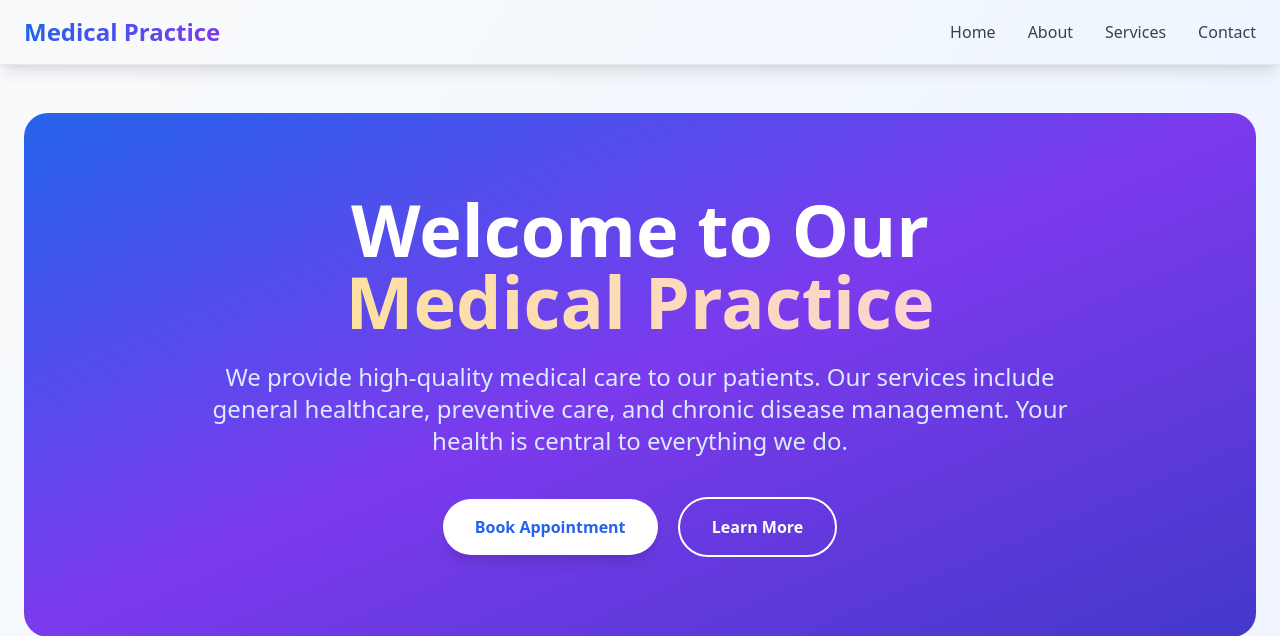
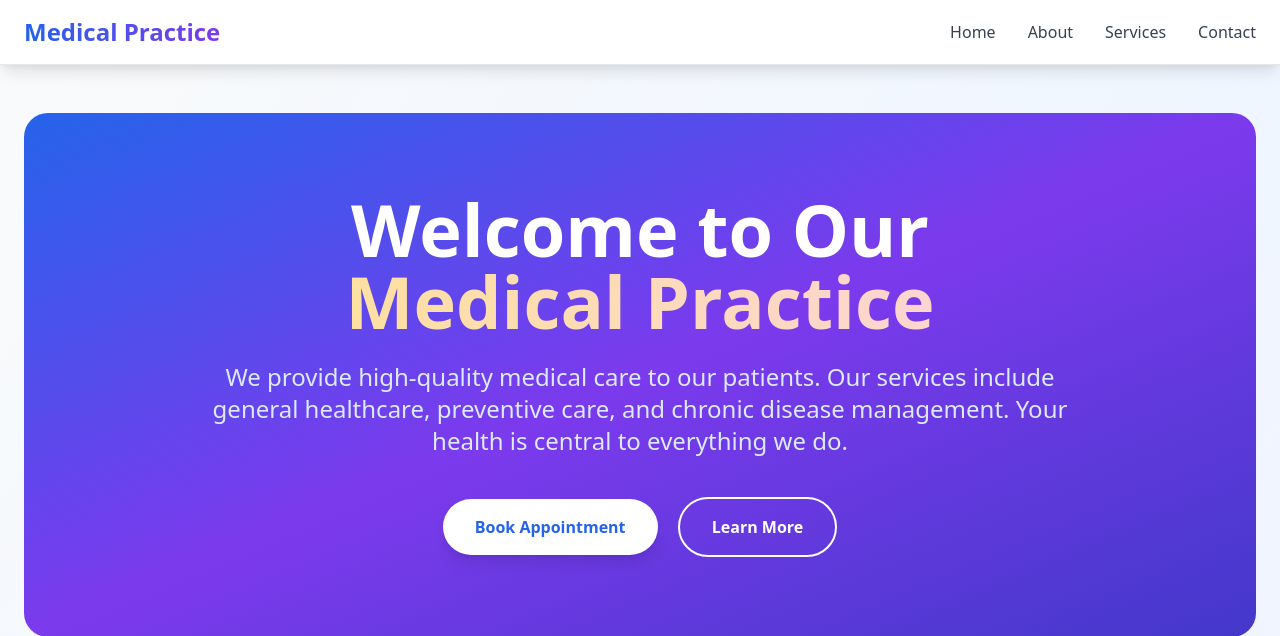
Before and after one commit to KevinvdWeert/huisarts-project, a PHP site: page /huisarts-project/index.php in a window 1280 px wide. Shown: the top 636 px of the page. Run offline with PHP 8.4, Linux system fonts and the light colour scheme.

Commit message:
Refactor header styles for improved design consistency and performance

```diff
--- a/includes/header.php
+++ b/includes/header.php
@@ -10,10 +10,11 @@
     <link rel="icon" type="image/x-icon" href="favicon.ico">
     <title>Medical Practice</title>
     <link href="https://cdn.jsdelivr.net/npm/tailwindcss@2.2.19/dist/tailwind.min.css" rel="stylesheet">
+    <link rel="stylesheet" href="assets/css/styles.css">
     <script src="assets/js/script.js" defer></script>
 </head>
 <body class="bg-gradient-to-br from-gray-50 via-blue-50 to-purple-50 min-h-screen">
-    <header class="sticky top-0 z-50 backdrop-blur-md bg-white/80 border-b border-white/20 shadow-lg">
+    <header class="sticky top-0 z-50 bg-white border-b border-gray-200 shadow-lg">
         <nav class="container mx-auto px-6 py-4">
             <div class="flex justify-between items-center">
                 <div class="nav-logo">
```
